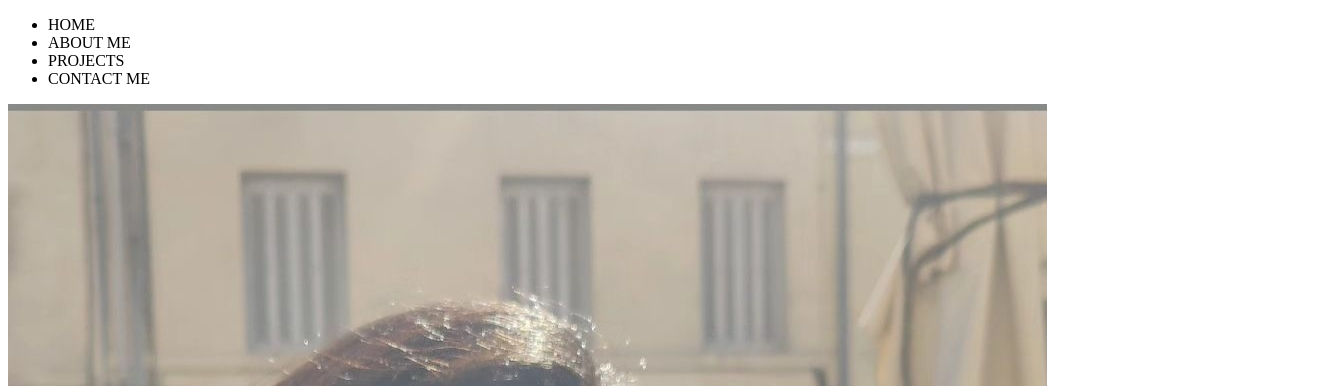
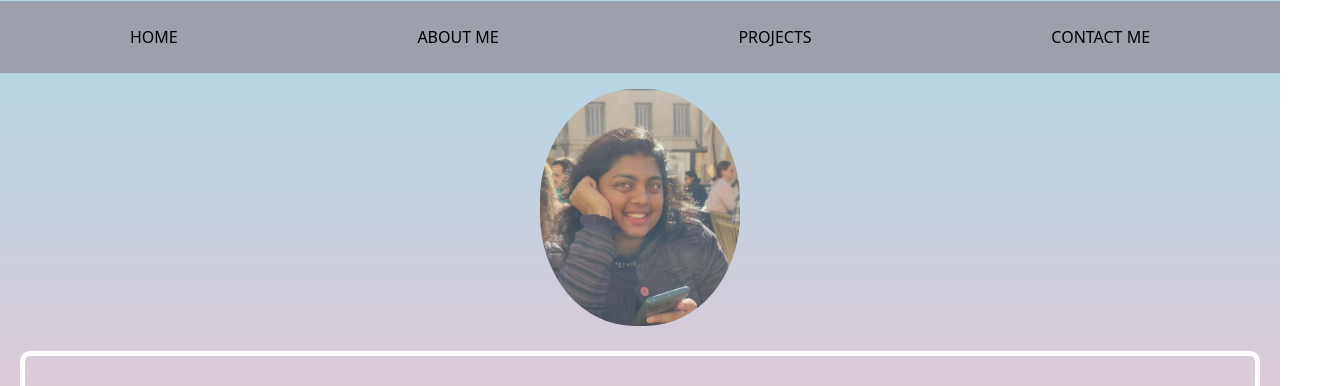
Before and after one commit to Diksha0897/personal_web_portfolio, a plain HTML site: page index.html in a window 1280 px wide. Shown: the top 386 px of the page, 1322 px wide, since content can reach past the window. Drawn offline with Linux system fonts and the light colour scheme; a web font is replaced by a local one.

Commit message:
Updated css style link

```diff
--- a/index.html
+++ b/index.html
@@ -4,7 +4,7 @@
     <meta charset="UTF-8">
     <meta name="viewport" content="width=device-width, initial-scale=1.0">
     <title>Diksha's professional portfolio</title>
-    <link rel="stylesheet" href="/Professional portfolio/css/style.css">
+    <link rel="stylesheet" href="css/style.css">
     <link rel="preconnect" href="https://fonts.googleapis.com">
     <link rel="preconnect" href="https://fonts.gstatic.com" crossorigin>
     <link href="https://fonts.googleapis.com/css2?family=Happy+Monkey&display=swap" rel="stylesheet">
```
